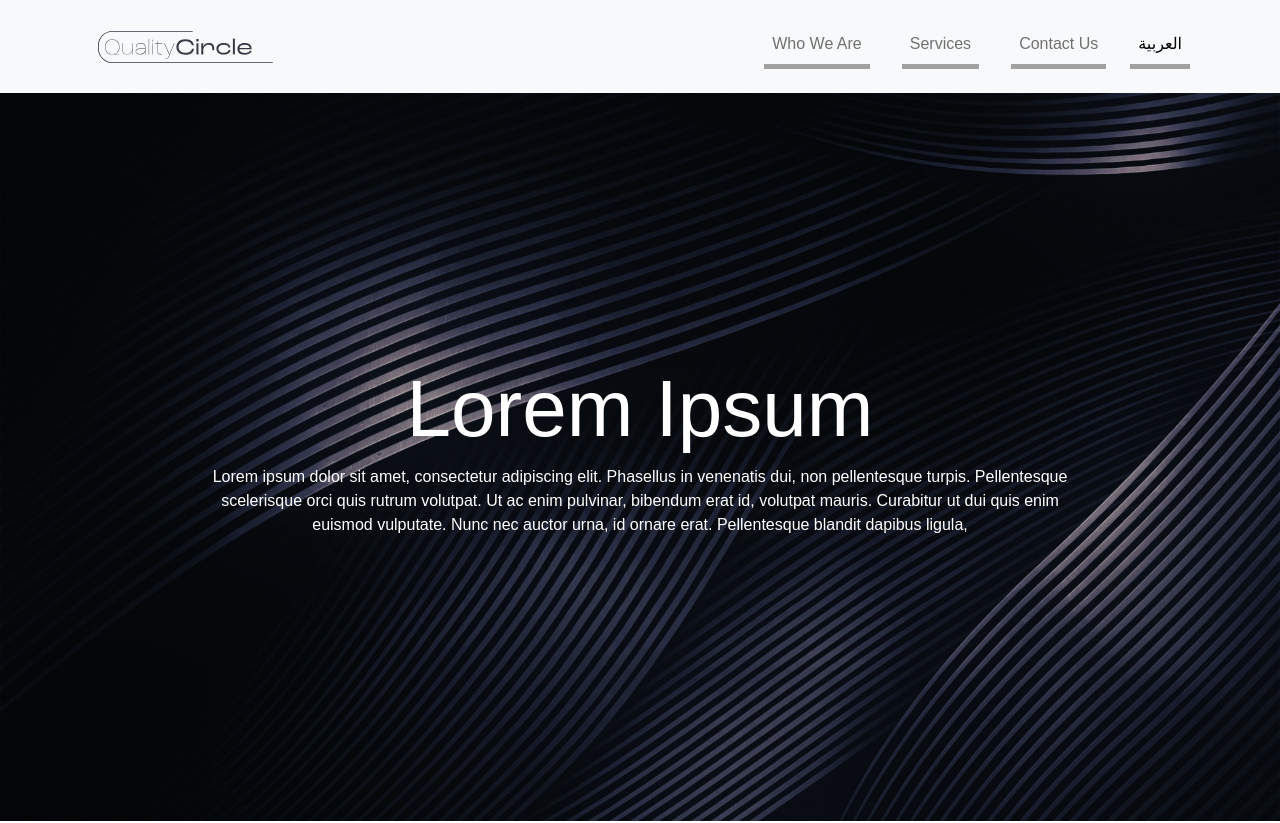
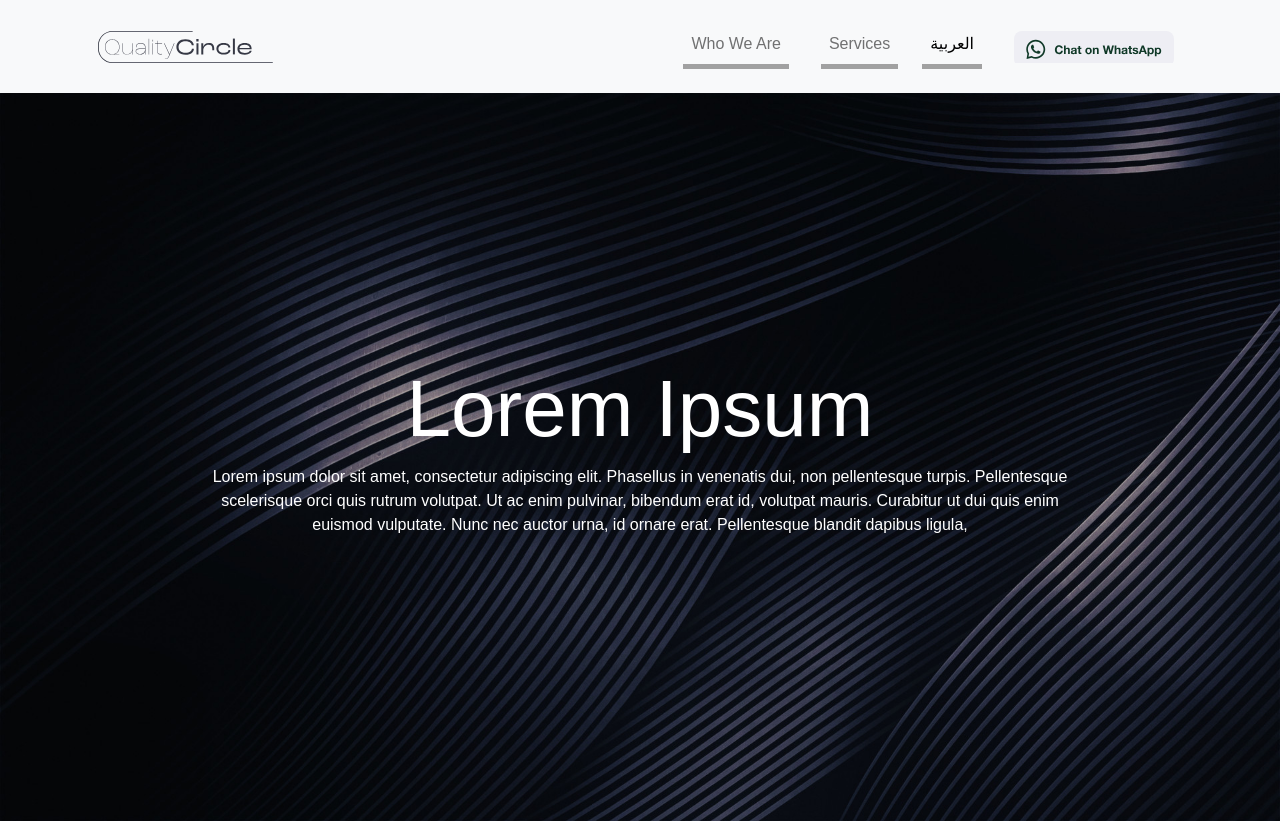
Before and after one commit to Ziad-Iteam/-Quality-Circle, a React (Create React App) app: page / in a window 1280 px wide. Shown: the top 823 px of the page. Built offline with nearby package versions, Linux system fonts and the light colour scheme.

Commit message:
add whatsapp button

```diff
--- a/src/components/MainNav.tsx
+++ b/src/components/MainNav.tsx
@@ -4,6 +4,8 @@ import Container from "react-bootstrap/Container";
 import Nav from "react-bootstrap/Nav";
 import { useTranslation } from "react-i18next";
 import { ReactComponent as ReactLogo } from "../assets/logo.svg";
+import { ReactComponent as ReactLogo2 } from "../assets/WhatsAppButtonWhiteSmall.svg";
+
 export const MainNav = () => {
   const { t, i18n } = useTranslation();
 
@@ -30,10 +32,7 @@ export const MainNav = () => {
               {" "}
               {t("MainNav.services")}
             </Nav.Link>
-            <Nav.Link href="#contactUs" className="navlink-with-style mx-3">
-              {" "}
-              {t("MainNav.contactUs")}
-            </Nav.Link>
+
             <Nav.Link href="#lang">
               <button
                 className="ms-auto button-with-style"
@@ -45,6 +44,11 @@ export const MainNav = () => {
                 {i18n.language === "ar" ? "English" : "العربية"}
               </button>
             </Nav.Link>
+            <Nav.Link href="#contactUs" className="mx-3">
+              <a href="https://wa.me/201552349490">
+                <ReactLogo2 />
+              </a>
+            </Nav.Link>
           </Nav>
         </Navbar.Collapse>
       </Container>
```
Also changed, not shown: src/assets/WhatsAppButtonWhiteSmall.svg (added).
